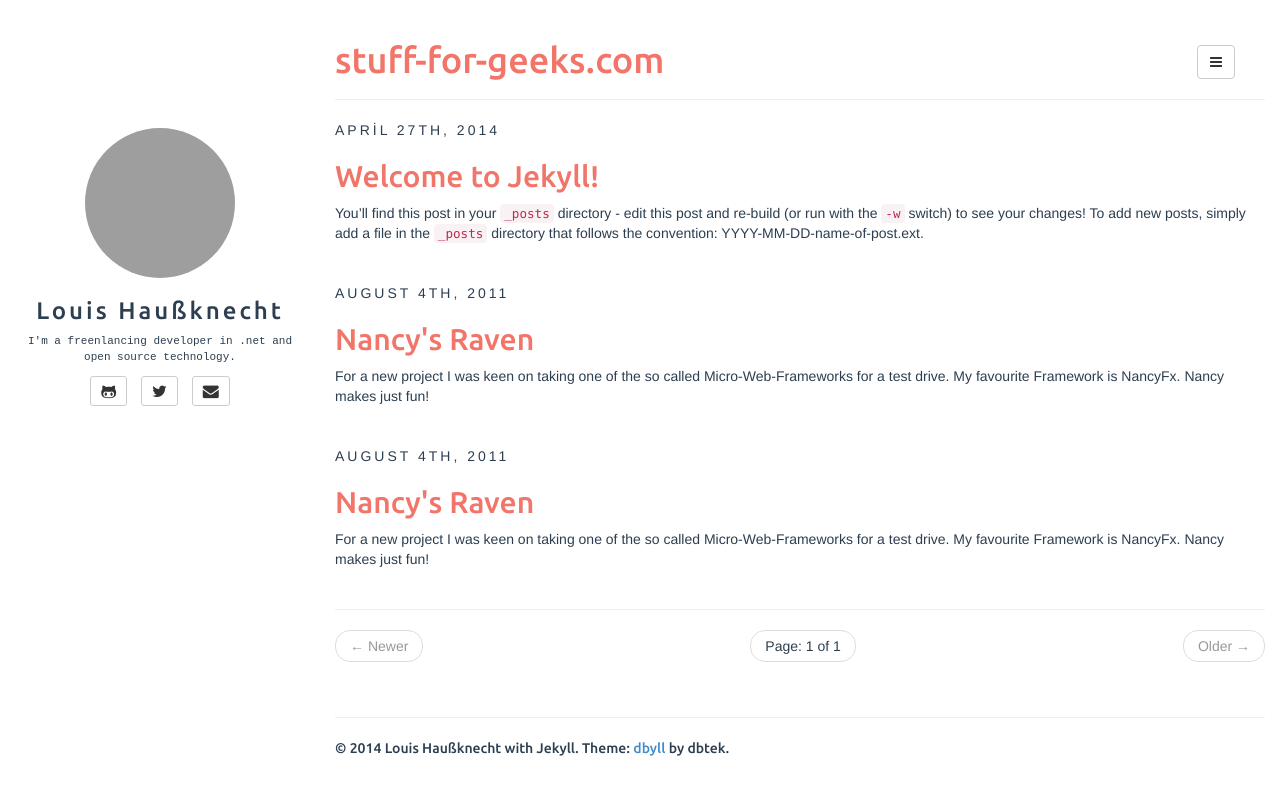
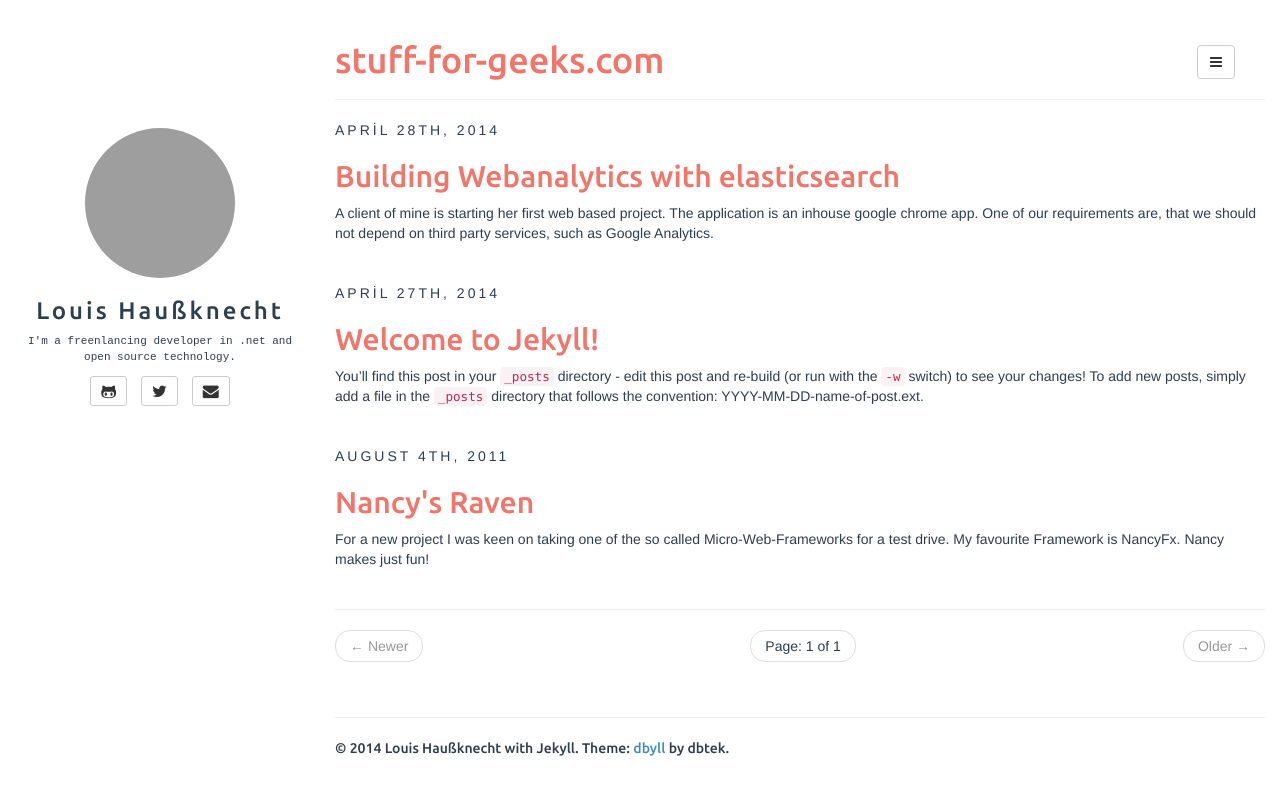
Before and after one commit to lhaussknecht/lhaussknecht.github.io, a Jekyll site: the page built from index.html, in a window 1280 px wide. Shown: the top 795 px of the page. Built offline with Jekyll 4.4.1, drawn with Linux system fonts in a browser that asks for light colours; the list of posts is cut into pages by our own code; grey boxes are pictures that could not be loaded.

Commit message:
another draft

```diff
--- a/_posts/2014-04-28-Building-web-analytics-with-elastichsearch.markdown
+++ b/_posts/2014-04-28-Building-web-analytics-with-elastichsearch.markdown
@@ -1,9 +1,25 @@
 ---
 layout: post
-title:  "Nancy's Raven"
-date:   2011-08-04 12.10:15
-categories: nancyfx ravendb
+title:  "Building Webanalytics with elasticsearch"
+date:   2014-04-28 18.01:00
+categories: elasticsearch analytics
 ---
+
+A client of mine is starting her first web based project. The application is an inhouse google chrome app. One of our
+requirements are, that we should not depend on third party services, such as Google Analytics.
+
+So the first step for me was to look for of-the-shelf solutions. I tried [Piwik](http://www.piwik.org). Piwik is an
+open-source web analytics tool. Piwik looks good, but our decision was against it. Mainly because it depends on
+MySql and it is written in PHP, which is absolutely not our technology stack.
+
+After Piwik we looked at our fresh elasticsearch installation.
+We are using elasticsearch together with Logstash for our IIS Logs and are really happy.
+
+To be honest, elasticsearch, logstash and kibana (the web frontend) are awesome! The configuration was really simple.
+We had to adjust the grok filters to match our "all switches on" IIS logs and were ready to build great looking
+kibana dashboards. Elasticsearch handles all the low-level lucene stuff for you!
+
+
 
 For a new project I was keen on taking one of the so called Micro-Web-Frameworks for a test drive.
 My favourite Framework is NancyFx. Nancy makes just fun!
```
